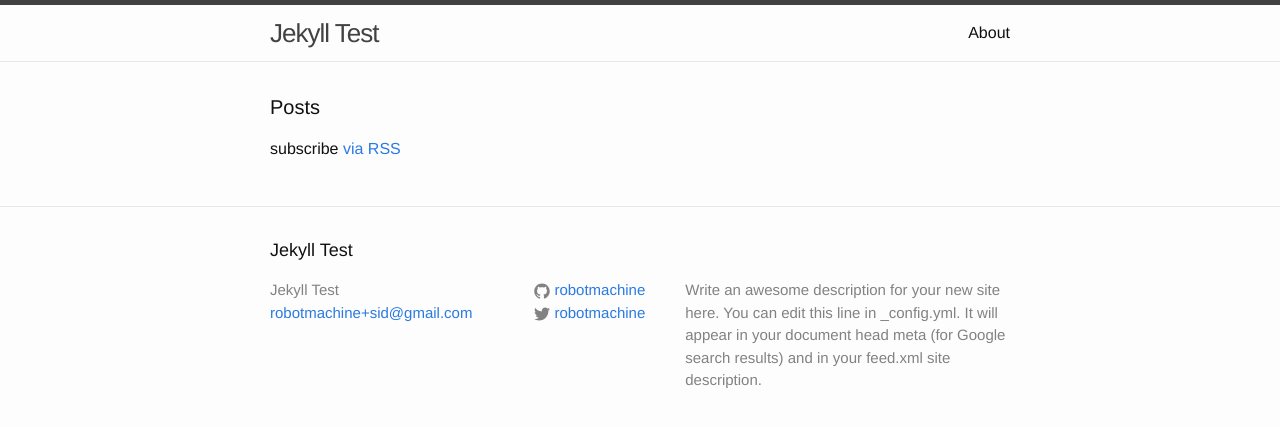
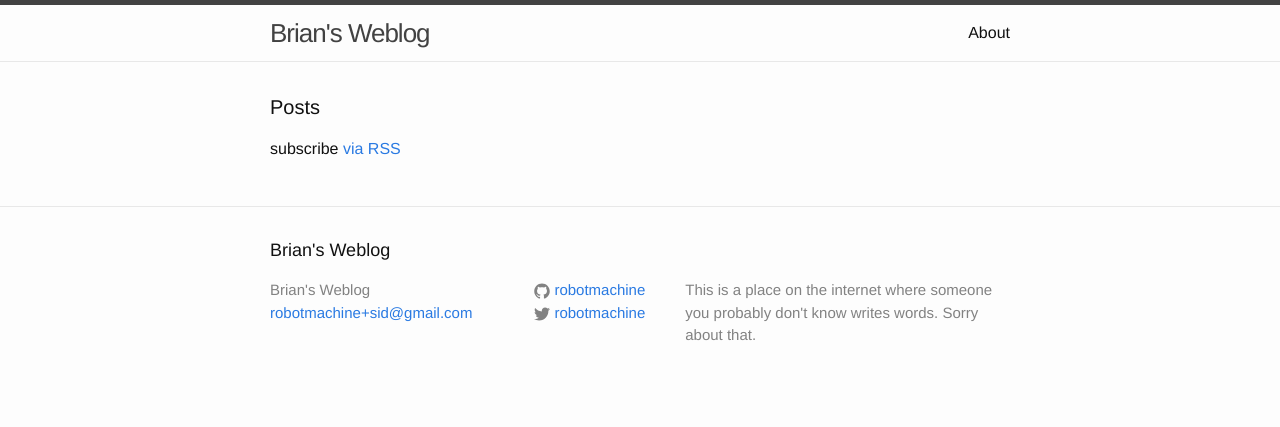
Before and after one commit to robotmachine/Jekyll-Blog, a Jekyll site: the page built from index.html, in a window 1280 px wide. Shown: the top 427 px of the page. Built offline with Jekyll 4.4.1, drawn with Linux system fonts in a browser that asks for light colours.

Commit message:
Updated config

```diff
--- a/_config.yml
+++ b/_config.yml
@@ -1,10 +1,11 @@
 # Site settings
-title: Jekyll Test
+title: Brian's Weblog
 email: robotmachine+sid@gmail.com
 description: > # this means to ignore newlines until "baseurl:"
-  Write an awesome description for your new site here. You can edit this
-  line in _config.yml. It will appear in your document head meta (for
-  Google search results) and in your feed.xml site description.
+    This is a place on the internet where someone you
+    probably don't know writes words.
+
+    Sorry about that.
 baseurl: "/~robotmachine/" # the subpath of your site, e.g. /blog/
 url: "http://silenceisdefeat.net" # the base hostname & protocol for your site
 twitter_username: robotmachine
```
